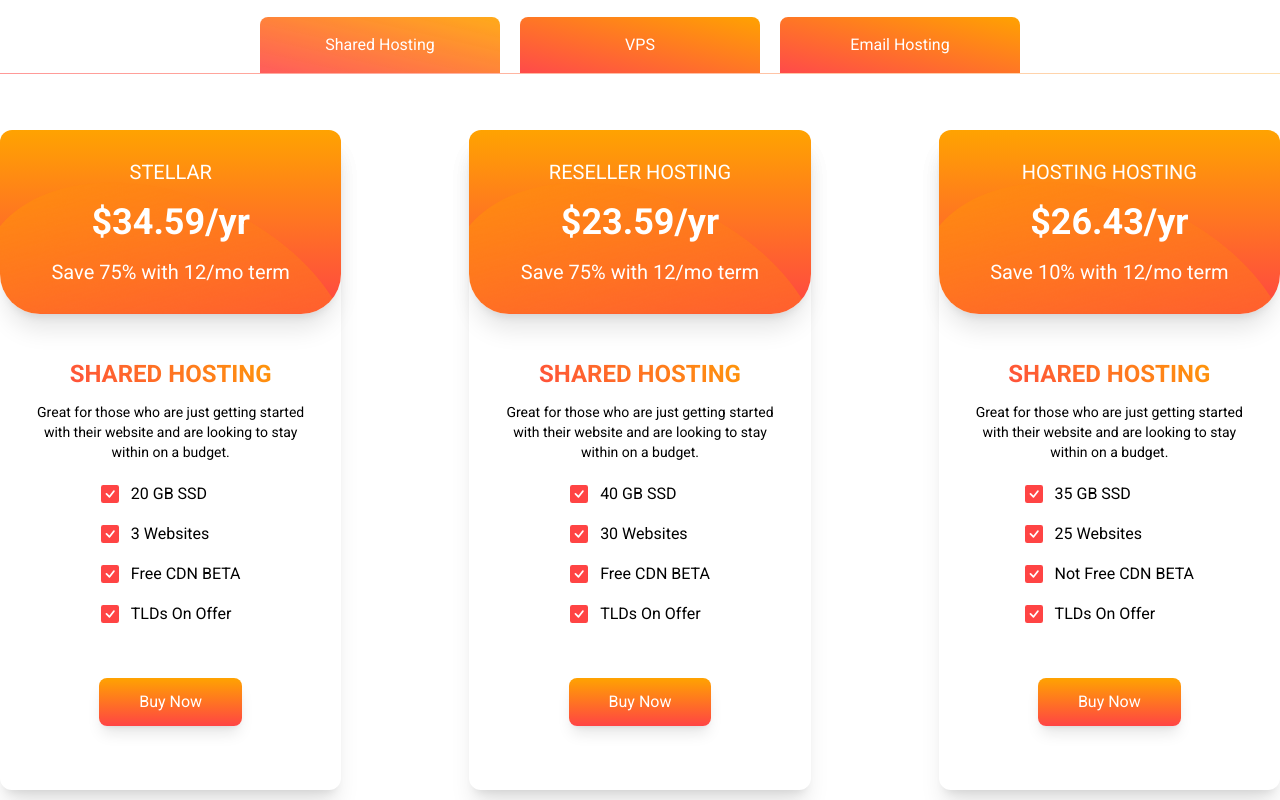
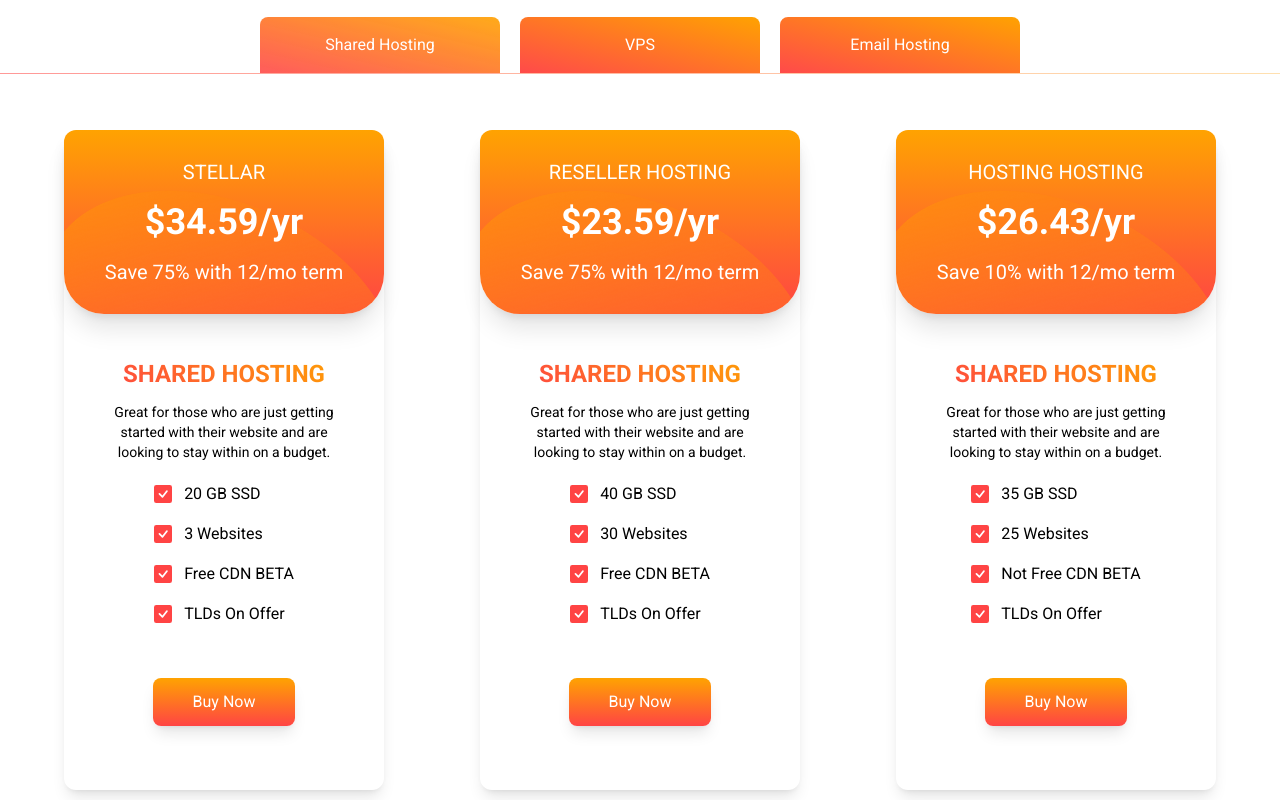
Before and after one commit to pothikit/hostfule-project, a React (Create React App) app: page / in a window 1280 px wide. Shown: the part 2700-3500 px from the top of the page. Built offline with nearby package versions, Linux system fonts and the light colour scheme; a web font is replaced by a local one.

Commit message:
why chose us compelte

```diff
--- a/src/components/home/WhyChoseUs.jsx
+++ b/src/components/home/WhyChoseUs.jsx
@@ -9,7 +9,7 @@ function WhyChoseUs() {
                 <div className='grid grid-cols-1 md:grid-cols-3 gap-32'>
                     {
                         ourService.map((data) => (
-                            <div className='py-10 px-20 text-center serviceBox rounded-lg' key={data.id}>
+                            <div className='py-10 px-20 text-center serviceBox rounded-lg cursor-pointer' key={data.id}>
                                 <img src={`${data.icon}`} className='mx-auto' alt={data.title} />
                                 <h2 className='text-2xl my-4 font-semibold'>{data.title}</h2>
                                 <p>{data.description}</p>
--- a/src/components/home/exclusive/Exclusive.jsx
+++ b/src/components/home/exclusive/Exclusive.jsx
@@ -23,14 +23,14 @@ function Exclusive() {
                             <button onClick={(() => handleclck(3))} className={`px-6 text-white py-4 tab-btn w-60 rounded-lg rounded-b-none ${tab === 3 ? "opacity-90" : "opacity-100"}`}>Email Hosting</button>
                         </div>
                     </div>
-                    <div className={`tab-content grid grid-cols-1 md:grid-cols-3 mt-14 gap-32  ${tab === 1 ? "block" : "hidden"}`}>
+                    <div className={`tab-content grid grid-cols-1 md:grid-cols-3 mt-14 gap-24 max-w-[90%] mx-auto ${tab === 1 ? "block" : "hidden"}`}>
                         {
                             firstThreeData.map((cardItem) => (
                                 <PricingCard cardData={cardItem} key={cardItem.id}></PricingCard>
                             ))
                         }
                     </div>
-                    <div className={`tab-content grid grid-cols-1 md:grid-cols-3 mt-14 gap-32  ${tab === 2 ? "block" : "hidden"}`}>
+                    <div className={`tab-content grid grid-cols-1 md:grid-cols-3 mt-14 gap-24 max-w-[90%] mx-auto ${tab === 2 ? "block" : "hidden"}`}>
                         {
                             secondthree.map((cardItem) => (
                                 <PricingCard cardData={cardItem} key={cardItem.id}></PricingCard>
--- a/src/components/home/exclusive/PricingCard.jsx
+++ b/src/components/home/exclusive/PricingCard.jsx
@@ -6,7 +6,7 @@ function PricingCard({ cardData }) {
     return (
         <>
             {
-                <div className="card shadow-xl pb-16 rounded-xl text-center" key={cardData.id}>
+                <div className="card shadow-lg pb-16 rounded-xl text-center hover:shadow-xl duration-300" key={cardData.id}>
                     <div className="card-head p-7 rounded-t-xl rounded-b-[40px] shadow-xl ">
                         <div className='text-white'>
                             <span className="type text-xl uppercase">{cardData.type}</span>
--- a/src/components/home/home.css
+++ b/src/components/home/home.css
@@ -19,4 +19,8 @@ background-clip: text;
 /*  service box */
 .serviceBox{
     background: url("../../asstes/servicebg.png") no-repeat bottom right #F0F0F0;
+    transition: all .3s;
 }
+.serviceBox:hover{
+    background: url("../../asstes/servicebghover.png") no-repeat top left ,linear-gradient(#ffa201df,#ff4444ec);
+    color: white;}
```
Also changed, not shown: src/asstes/servicebghover.png (added).
